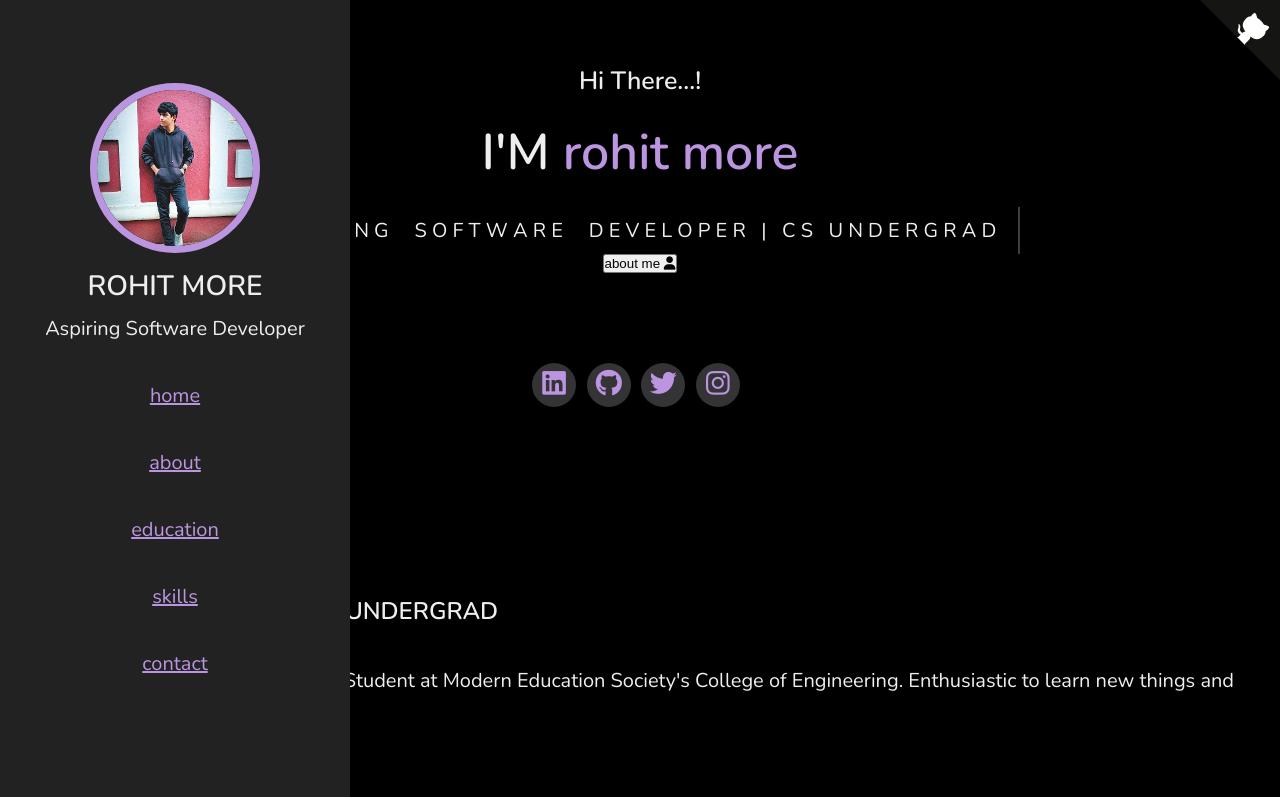
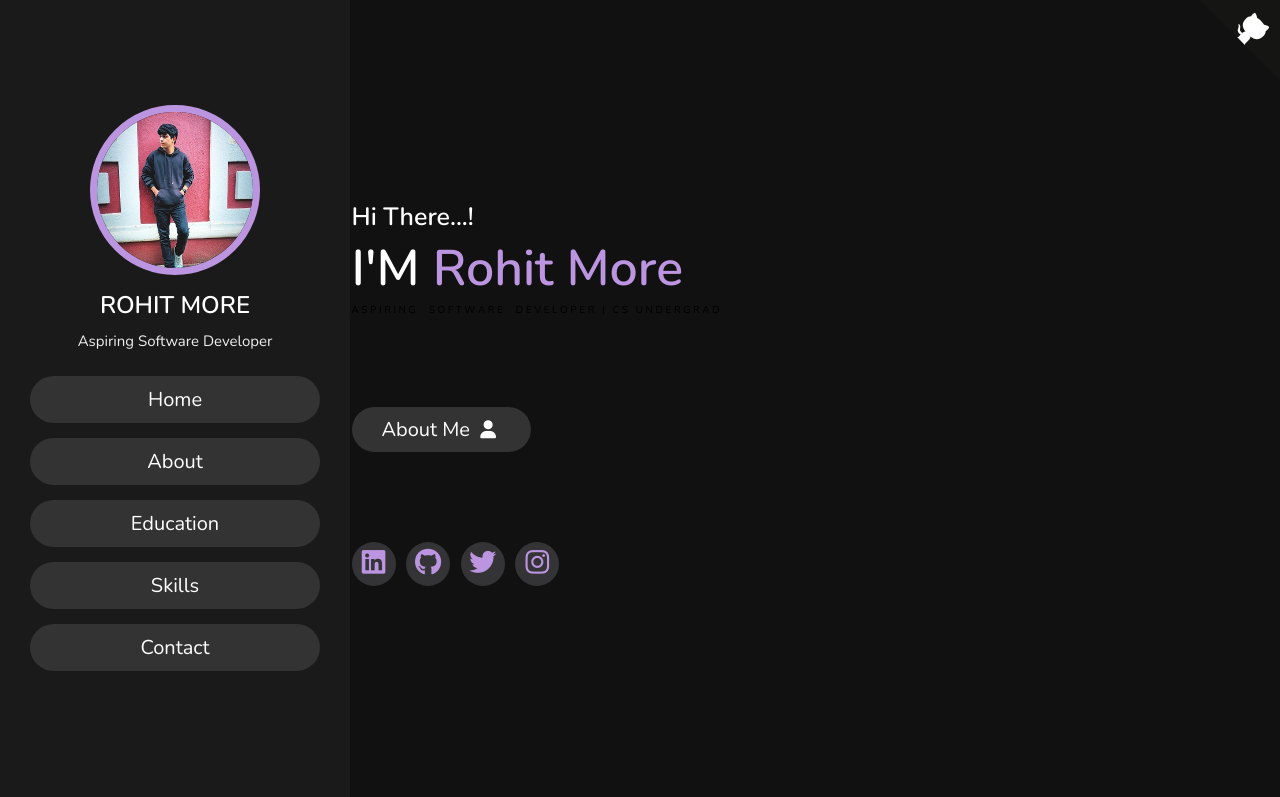
Before and after one commit to rohitmore1012/rohitmore.github.io, a plain HTML site: page index.html in a window 1280 px wide. Shown: the top 797 px of the page. Drawn offline with nearby package versions, Linux system fonts and the light colour scheme; a script that the page names is missing.

Commit message:
Update style.css

```diff
--- a/css/style.css
+++ b/css/style.css
@@ -1,180 +1,228 @@
-/* Reset and default styles */
-
 @import url('https://fonts.googleapis.com/css2?family=Nunito:wght@200;300;400;600&display=swap');
 
-:root {
-  --primary-color: #bc95e0;
-  --secondary-color: #222;
-  --text-color: #eee;
+:root{
+	/* --yellow: #c9b9f7; */
+	/* --yellow: #4abdff; */
+	--yellow: #bc95e0;
+
+
+	/* f9ca24 */
 }
 
-* {
-  margin: 0;
-  padding: 0;
+*{
+	font-family: 'Nunito', sans-serif;
+	margin:0; padding: 0;
 	box-sizing: border-box;
+	text-decoration: none;
+	outline: none; border: none;
+	text-transform: capitalize;
+	transition: all .2s linear;
 }
 
-html {
-  font-size: 62.5%;
+*::selection{
+	background: var(--yellow);
+	color: #333;
 }
 
-body {
-  font-family: 'Nunito', sans-serif;
-  background-color: #000;
-  color: var(--text-color);
+html{
+	font-size: 62.5%;
 	overflow-x: hidden;
 }
 
-/* Header */
+html::-webkit-scrollbar{
+	width: 1.4rem;
+}
 
-header {
+html::-webkit-scrollbar-track{
+	background: #222;
+}
+
+html::-webkit-scrollbar-thumb{
+	background: var(--yellow);
+}
+
+body{
+	background: #111;
+	overflow-x: hidden;
+	padding-left: 35rem;
+}
+
+section{
+	min-height: 100vh;
+	padding: 1rem;
+}
+
+.btn{
+	padding: .9rem 3rem;
+	background: #333;
+	color: #fff;
+	cursor: pointer;
+	margin-top: 9rem;
+	font-size: 2rem;
+	border-radius: 5rem;
+}
+
+.btn i{
+	padding: 0 .5rem;
+	font-size: 1.8rem;
+}
+
+.btn:hover{
+	background: var(--yellow);
+}
+
+.heading{
+	text-align: center;
+	margin: 0 6rem;
+	font-size: 4rem;
+	padding: 1rem;
+	border-bottom: .1rem solid #fff4;
+	color: #fff;
+}
+
+.heading span{
+	color: var(--yellow);
+}
+
+
+
+
+header{
 	position: fixed;
-  top: 0;
-  left: 0;
+	top: 0; left: 0;
 	z-index: 1000;
+	height: 100%;
 	width: 35rem;
-  background: var(--secondary-color);
+	background: #1a1a1a;
 	display: flex;
-  flex-direction: column;
 	align-items: center;
 	justify-content: center;
+	flex-flow: column;
 	text-align: center;
-  height: 100vh;
-  transition: left 0.3s ease-in-out;
 }
 
-header.open {
-  left: 0;
-}
-
-header .user img {
+header .user img{
 	height: 17rem;
 	width: 17rem;
 	border-radius: 50%;
 	object-fit: cover;
 	margin-bottom: 1rem;
-  border: 0.7rem solid var(--primary-color);
+	border: .7rem solid var(--yellow);
 }
 
-header .user .name {
-  font-size: 2.8rem;
-  color: var(--text-color);
+header .user .name{
+	font-size: 2.4rem;
+	color: #fff;
 }
 
-header .user .post {
-  font-size: 2rem;
+header .user .post{
+	font-size: 1.5rem;
 	padding-top: 1rem;
-  color: var(--text-color);
+	color: #eee;
 }
 
-header .navbar {
+header .navbar{
 	width: 100%;
 }
 
-header .navbar ul {
+header .navbar ul{
 	list-style: none;
 	padding: 1rem 3rem;
 }
 
-header .navbar ul li a {
+header .navbar ul li a{
 	display: block;
 	padding: 1rem;
-  margin: 2rem 0;
-  background: var(--secondary-color);
-  color: var(--primary-color);
+	margin: 1.5rem 0;
+	background: #333;
+	color: #fff;
 	font-size: 2rem;
-  border-radius: 2rem;
-  transition: background 0.3s ease-in-out;
+	border-radius: 5rem;
 }
 
-header .navbar ul li a:hover {
-  background: var(--primary-color);
-  color: var(--text-color);
+header .navbar ul li a:hover{
+	background: var(--yellow);
 }
 
-/* Home Section */
+/* Variables Dark theme */
+/* body.dark-theme */
 
-.home {
+/* Button Dark/Light */
+/* header .navbar ul i{
+	display: flex;
+	align-items: center;
+	padding-top: 100%;
+}
+.change-theme{
+	font-size: 4rem;
+	color: rgb(0, 0, 0);
+	margin-right: #eee;
+	cursor: pointer;
+}
+.change-theme:hover{
+	color: #eee;
+} */
+
+
+#menu{
+	position: fixed;
+	top: 2rem; right: 2rem;
+	background: #333;
+	color: #fff;
+	cursor: pointer;
+	font-size: 2.5rem;
+	padding: 1rem 1.5rem;
+	z-index: 1000;
+	display: none;
+
+}
+
+ /* Light/Dark Toggle */
+
+ /* .label{
+	background-color: #111;
+	display: flex;
+	border-radius: 50px;
+	height: 26px;
+	width: 50px;
+} */
+
+
+
+
+.home{
 	display: flex;
 	justify-content: center;
-  align-items: center;
-  flex-direction: column;
-  padding: 5rem;
-  text-align: center;
-}
-
-.home h3 {
-  font-size: 2.5rem;
-  color: var(--text-color);
-  margin-bottom: 2rem;
-}
-
-.home h1 {
-  font-size: 5rem;
-  color: var(--text-color);
-  margin-bottom: 2rem;
-}
-
-.home h1 span {
-  color: var(--primary-color);
-}
-
-.type {
-  display: flex;
-  font-size: 2rem;
-  color: var(--text-color);
-  padding: 1rem 0;
-  flex-wrap: wrap;
-  width: 40em;
-  position: relative;
-  border-right: 2px solid rgba(255, 255, 255, 0.75);
-  white-space: nowrap;
-  overflow: hidden;
-}
-
-/* ... (rest of the code) */
-
-/* Animation */
-
-.writer {
-	animation: typewriter 5s steps(40) 1s 1 normal both,
-	blinkTextCursor 500ms steps(40) infinite normal;
-	animation-iteration-count: infinite;
-}
-
-/* @keyframes typewriter {
-	from {
-			width: 0;
-	}
-	to {
-			width: 40em;
-	}
-} */
-
-@keyframes typewriter {
-	0% {
-			width: 0;
-	}
-	100% {
-			width: 40em;
-	}
-	0% {
-		width: 0;
-	}
+	flex-flow: column;
+	padding: 0.15rem;
 }
 
 
+.home h3{
+	font-size: 2.5rem;
+	color: #fff;
+}
 
-@keyframes blinkTextCursor {
-	from {
-			border-right-color: rgba(255, 255, 255, 0.75);
+.home h1{
+	font-size: 5rem;
+	color: #fff;
 }
-	to {
-			border-right-color: transparent;
-	}
+
+.home h1 span{
+	color: var(--yellow);
 }
 
 
+.home pre{
+	display: flex;
+
+	font-size: 2rem;
+	color: #eee;
+	padding: 1rem 0;
+
+	flex-wrap: wrap;
+
+}
 
 /* social icons start */
 .socials {
@@ -305,7 +353,6 @@ header .navbar ul li a:hover {
 
 /* .education{
 	min-height: 80vh;
-
 } */
 .education .box-container{
 	display: flex;
@@ -360,10 +407,10 @@ header .navbar ul li a:hover {
 
 
 
-/*
+
 .skills {
 	background: #111
-  } */
+  }
 
   .skills h2 {
 	color: #fff;
@@ -556,6 +603,83 @@ header .navbar ul li a:hover {
 
 
 
+
+/* .skills{
+	margin: 90px auto;
+	font-size: 2rem;
+	color: var(--yellow);
+	padding: 1rem;
+	font-weight: normal;
+}
+.skills li{
+	margin: 20px 0;
+}
+.bar{
+	background: #353b48;
+	display: block;
+	height: 4px;
+	border: 1px solid rgba(0, 0, 0, 0.3);
+	border-radius: 3px;
+	overflow: hidden;
+	box-shadow: 0 0 10px #2187e7b3;
+}
+.bar span{
+	height: 2px;
+	float: left;
+	background: var(--yellow);
+}
+.skill-per{
+	height: 2px;
+	background: var(--yellow);
+	border-radius: 2px;
+	position: relative;
+	animation: fillBars 2.5s 1;
+}
+.skill-per::before{
+	content: attr(per);
+	position: absolute;
+	background: #2187e7b3;
+	font-size: 12px;
+	top: -35px;
+	right: 0;
+	transform: translateX(50%);
+}
+.skill-per::after{
+	content: "";
+	position: absolute;
+	width: 10px;
+	height: 10px;
+	background: #f1f1f1;
+	top: -6px;
+	right: 0;
+	transform: translateX(45deg);
+	border-radius: 2px;
+}
+.java{
+	width: 90%;
+}
+.dsa{
+	width: 70%;
+}
+.c{
+	width: 50%;
+}
+.python{
+	width: 30%;
+}
+.html{
+	width: 80%;
+}
+.css{
+	width: 75%;
+}
+.js{
+	width: 45%;
+}
+.git{
+	width: 60%;
+} */
+
 .contact .heading span{
 	color: rgb(255, 255, 255);
 }
@@ -611,13 +735,6 @@ header .navbar ul li a:hover {
 	padding-bottom: 2rem;
 }
 
-.contact .row .content h3{
-	font-size: 2rem;
-	color: #eee;
-}
-
-
-
 .contact .row .content .info h3{
 	display: flex;
 	align-items: center;
@@ -636,10 +753,14 @@ header .navbar ul li a:hover {
 .top{
 	position: fixed;
 	bottom: .5rem; right: 1rem;
-	z-index: 10;
+	z-index: 100;
 	display: none;
 
 }
+
+
+
+
 
 
 
@@ -716,7 +837,3 @@ header .navbar ul li a:hover {
 		width: 100%;
 	}
 }
-<<<<<<< HEAD
-
-=======
->>>>>>> 5a04f384ef0fbfd8001c11dd509f10e210a1bf8e
```
Lines whose indentation alone changed are shown as unchanged.
